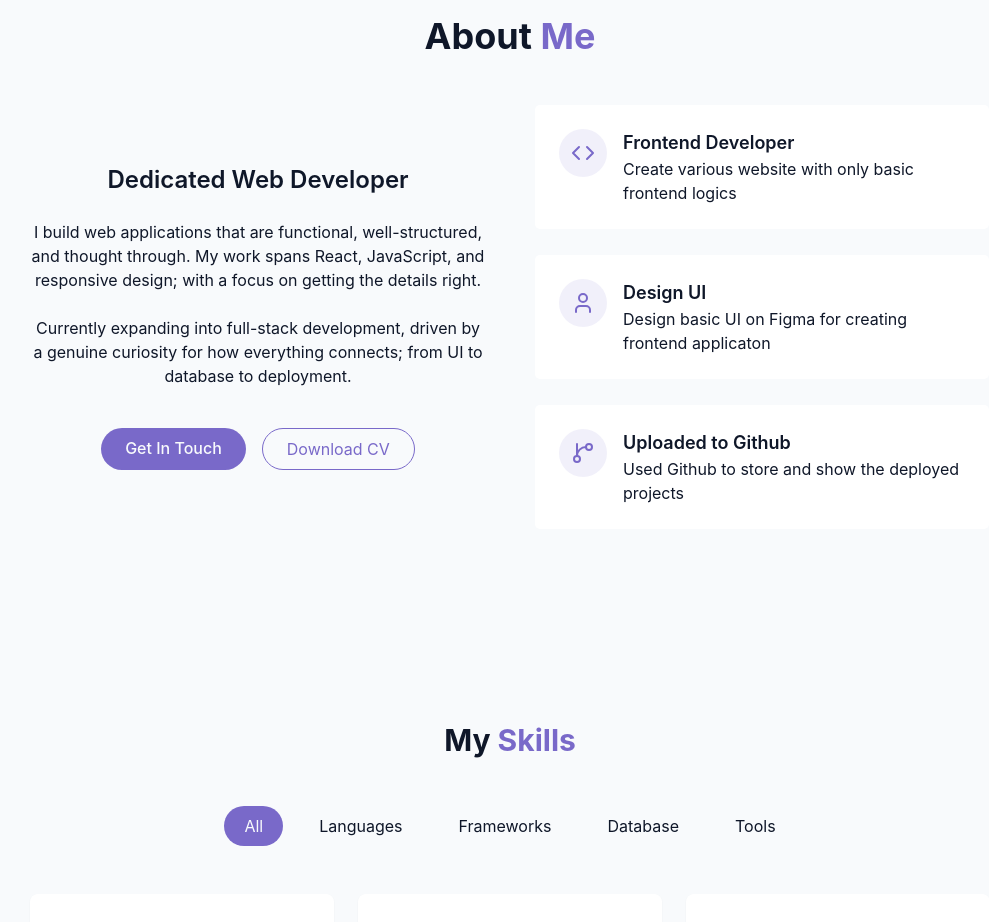
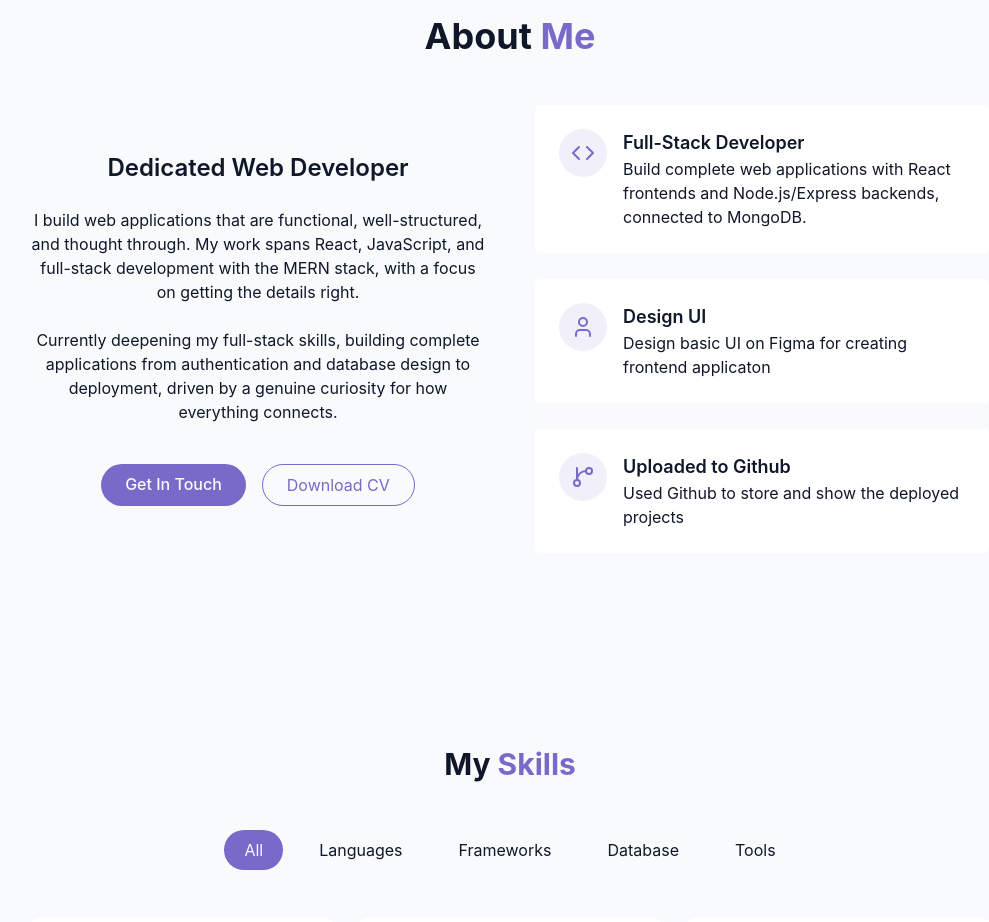
Before and after one commit to Luckyishim/Portfolio-Website, a React app: page / in a window 1280 px wide. Shown: the part 880-1802 px from the top of the page, without its empty margins (130-1119 px from the left). Built offline with nearby package versions, Linux system fonts and the light colour scheme; the HTML template or start-up script is replaced by a standard one.

Commit message:
Updated About Me Section

```diff
--- a/src/components/AboutSection.jsx
+++ b/src/components/AboutSection.jsx
@@ -11,11 +11,10 @@ export const AboutSection = () => {
                 <div className="space-y-6" >
                     <h3 className="text-2xl font-semibold" >Dedicated Web Developer</h3>
                     <p className="text-muted-forefround" >
-                       I build web applications that are functional, well-structured, and thought through.
-                       My work spans React, JavaScript, and responsive design; with a focus on getting the details right.
+                        I build web applications that are functional, well-structured, and thought through. My work spans React, JavaScript, and full-stack development with the MERN stack, with a focus on getting the details right.
                     </p>
                     <p className="text-muted-forefround">
-Currently expanding into full-stack development, driven by a genuine curiosity for how everything connects; from UI to database to deployment.
+                        Currently deepening my full-stack skills, building complete applications from authentication and database design to deployment, driven by a genuine curiosity for how everything connects.
                     </p>
 
                     <div className="flex flex-col sm:flex-row gap-4 pt-4 justify-center" >
@@ -37,8 +36,8 @@ Currently expanding into full-stack development, driven by a genuine curiosity f
                                 <Code className="h-6 w-6 text-primary" />
                             </div>
                             <div className="text-left" >
-                                <h4 className="font-semibold text-lg" >  Frontend Developer</h4>
-                                <p className="text-muted-foreground" > Create various website with only basic frontend logics</p>
+                                <h4 className="font-semibold text-lg" > Full-Stack Developer</h4>
+                                <p className="text-muted-foreground" > Build complete web applications with React frontends and Node.js/Express backends, connected to MongoDB.</p>
                             </div>
                         </div>
                     </div>
```
